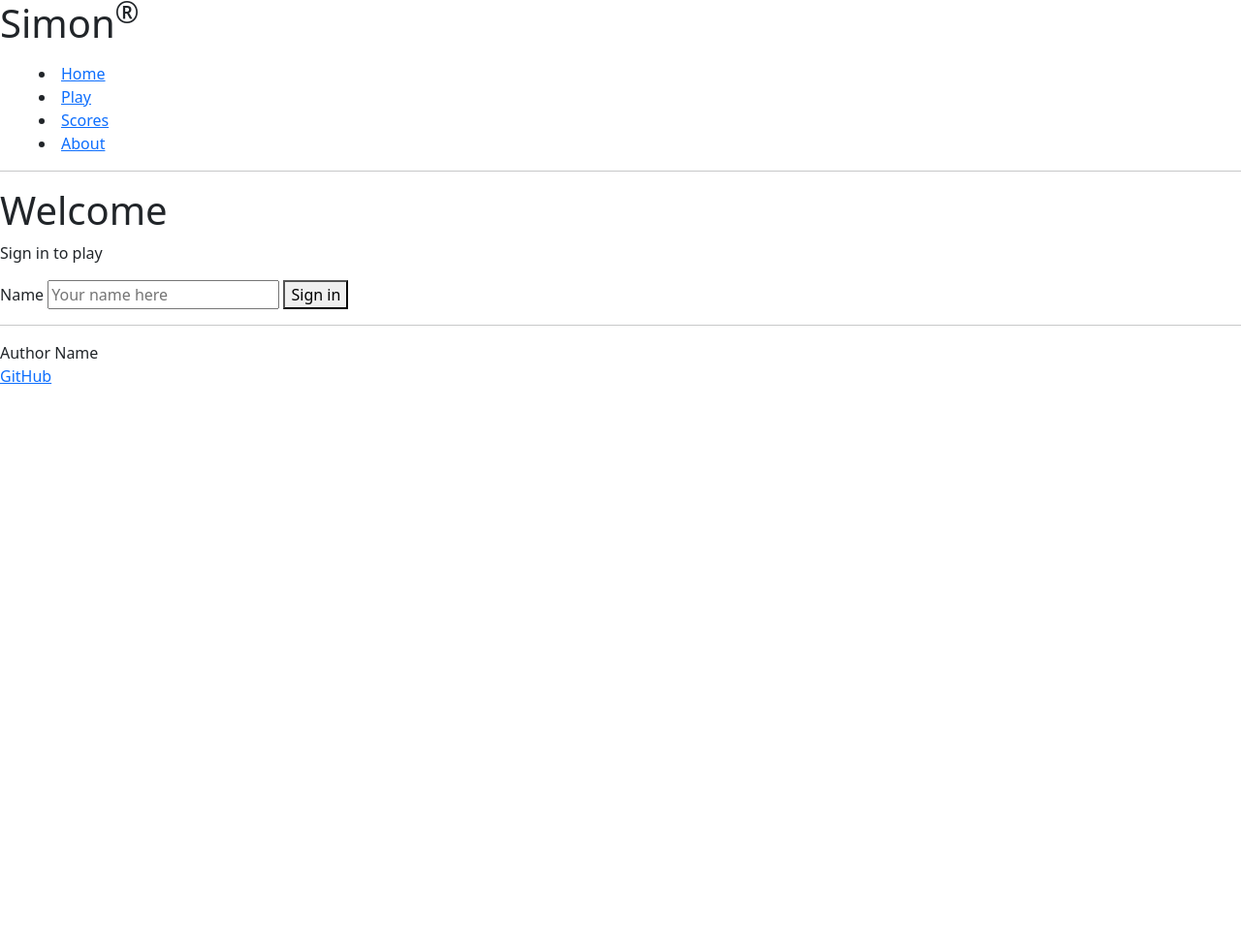
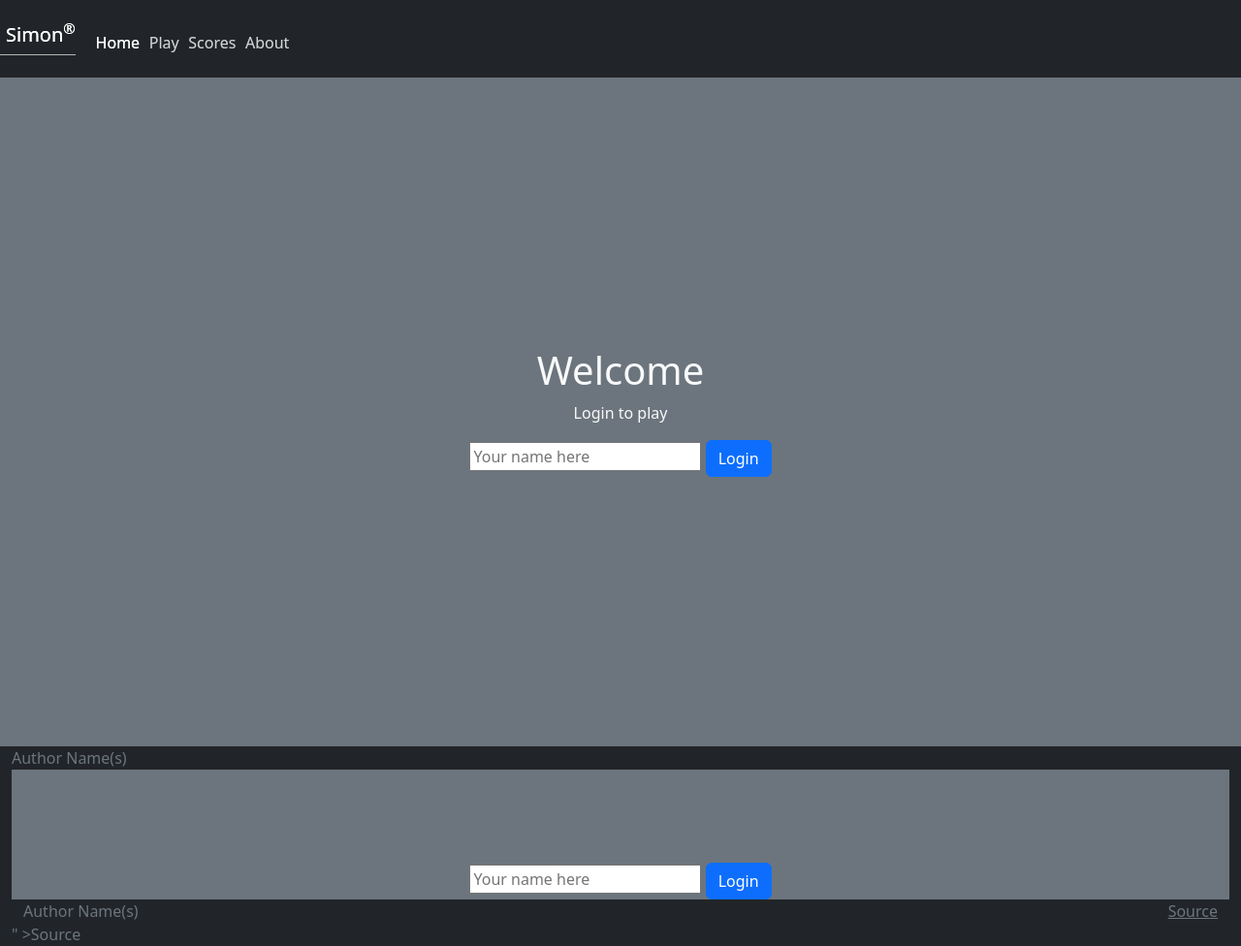
Before and after one commit to jasonstorey3/simon, a plain HTML site: page index.html in a window 1280 px wide. Shown: the whole page at 97% size. Before the commit the page ends 800 px from the top, so only its background shows below. Drawn offline with nearby package versions, Linux system fonts and the light colour scheme.

Commit message:
update index page

```diff
--- a/index.html
+++ b/index.html
@@ -7,6 +7,8 @@
     <title>Simon</title>
     <link rel="icon" href="favicon.ico" />
 
+    <link rel="stylesheet" href="main.css" />
+
     <!-- Include bootstrap CSS framework -->
     <link
       href="https://cdn.jsdelivr.net/npm/bootstrap@5.2.2/dist/css/bootstrap.min.css"
@@ -14,43 +16,111 @@
       integrity="sha384-Zenh87qX5JnK2Jl0vWa8Ck2rdkQ2Bzep5IDxbcnCeuOxjzrPF/et3URy9Bv1WTRi"
       crossorigin="anonymous"
     />
-
   </head>
-  <body>
-    <!-- Use header, main, and footer elements to give semantic structure -->
-    <header>
-      <h1>Simon<sup>&reg;</sup></h1>
-
-      <!-- Navigation elements -->
-      <nav>
-        <!-- Menu is a semantic alternative to <ul> that represents an interaction -->
-        <menu>
-          <li><a href="index.html">Home</a></li>
-          <li><a href="play.html">Play</a></li>
-          <li><a href="scores.html">Scores</a></li>
-          <li><a href="about.html">About</a></li>
+  <body class="bg-dark text-light">
+    <header class="container-fluid">
+      <nav class="navbar fixed-top navbar-dark">
+        <a class="navbar-brand" href="#">Simon<sup>&reg;</sup></a>
+        <menu class="navbar-nav">
+          <li class="nav-item">
+            <a class="nav-link active" href="index.html">Home</a>
+          </li>
+          <li class="nav-item">
+            <a class="nav-link" href="play.html">Play</a>
+          </li>
+          <li class="nav-item">
+            <a class="nav-link" href="scores.html">Scores</a>
+          </li>
+          <li class="nav-item">
+            <a class="nav-link" href="about.html">About</a>
+          </li>
         </menu>
       </nav>
-
-      <!-- Since we don't have the ability to style we use old style HTML to give some visual formatting -->
-      <hr />
     </header>
 
-    <main>
-      <h1>Welcome</h1>
-      <p>Sign in to play</p>
-      <form method="get" action="play.html">
-        <label for="name">Name</label>
-        <input type="text" id="name" placeholder="Your name here" />
-        <button type="submit">Sign in</button>
-      </form>
+    <main class="container-fluid bg-secondary text-center">
+      <div>
+        <h1>Welcome</h1>
+        <p>Login to play</p>
+        <form method="get" action="play.html">
+          <input type="text" id="name" placeholder="Your name here" />
+          <button type="submit" class="btn btn-primary">Login</button>
+        </form>
+      </div>
     </main>
 
-    <footer>
-      <hr />
-      <span class="text-reset">Author Name</span>
-      <br />
-      <a href="https://github.com/jasonstorey3/simon">GitHub</a>
+    <footer class="bg-dark text-dark text-muted">
+      <div class="container-fluid">
+        <span class="text-reset">Author Name(s)</span>
+        <a
+          class="text-reset"
+          href="<!DOCTYPE html>
+<html lang="en">
+  <head>
+    <meta charset="UTF-8" />
+    <!-- Tell browsers not to scale the viewport automatically -->
+    <meta name="viewport" content="width=device-width, initial-scale=1.0" />
+    <title>Simon</title>
+    <link rel="icon" href="favicon.ico" />
+
+    <link rel="stylesheet" href="main.css" />
+
+    <!-- Include bootstrap CSS framework -->
+    <link
+      href="https://cdn.jsdelivr.net/npm/bootstrap@5.2.2/dist/css/bootstrap.min.css"
+      rel="stylesheet"
+      integrity="sha384-Zenh87qX5JnK2Jl0vWa8Ck2rdkQ2Bzep5IDxbcnCeuOxjzrPF/et3URy9Bv1WTRi"
+      crossorigin="anonymous"
+    />
+  </head>
+  <body class="bg-dark text-light">
+    <header class="container-fluid">
+      <nav class="navbar fixed-top navbar-dark">
+        <a class="navbar-brand" href="#">Simon<sup>&reg;</sup></a>
+        <menu class="navbar-nav">
+          <li class="nav-item">
+            <a class="nav-link active" href="index.html">Home</a>
+          </li>
+          <li class="nav-item">
+            <a class="nav-link" href="play.html">Play</a>
+          </li>
+          <li class="nav-item">
+            <a class="nav-link" href="scores.html">Scores</a>
+          </li>
+          <li class="nav-item">
+            <a class="nav-link" href="about.html">About</a>
+          </li>
+        </menu>
+      </nav>
+    </header>
+
+    <main class="container-fluid bg-secondary text-center">
+      <div>
+        <h1>Welcome</h1>
+        <p>Login to play</p>
+        <form method="get" action="play.html">
+          <input type="text" id="name" placeholder="Your name here" />
+          <button type="submit" class="btn btn-primary">Login</button>
+        </form>
+      </div>
+    </main>
+
+    <footer class="bg-dark text-dark text-muted">
+      <div class="container-fluid">
+        <span class="text-reset">Author Name(s)</span>
+        <a
+          class="text-reset"
+          href="-	https://github.com/jasonstorey3/simon"
+          >Source</a
+        >
+      </div>
     </footer>
   </body>
 </html>
+"
+          >Source</a
+        >
+      </div>
+    </footer>
+  </body>
+</html>
```
